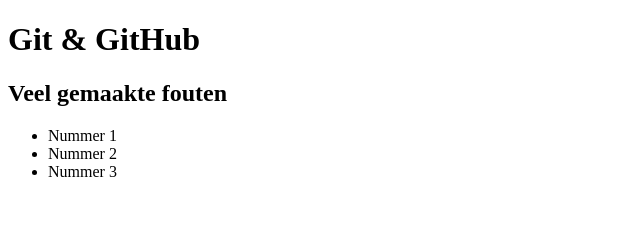
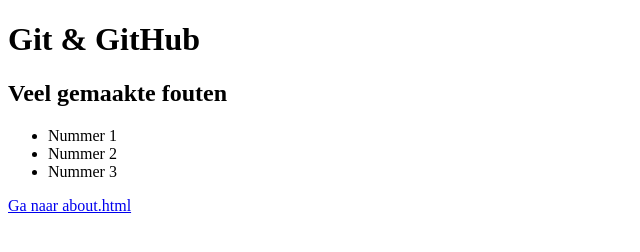
Before and after one commit to MilanHelsenPXL/HTMLOefening, a website: page index.html in a window 1280 px wide. Shown: the whole page, without its empty margins (0-640 px from the left). Drawn offline with Linux system fonts and the light colour scheme.

Commit message:
hyperlink added

```diff
--- a/index.html
+++ b/index.html
@@ -15,6 +15,7 @@
         <li>Nummer 2</li>
         <li>Nummer 3</li>
     </ul>
+    <a href="about.html" target="_blank">Ga naar about.html</a>
 </main>
 </body>
 </html>
```
